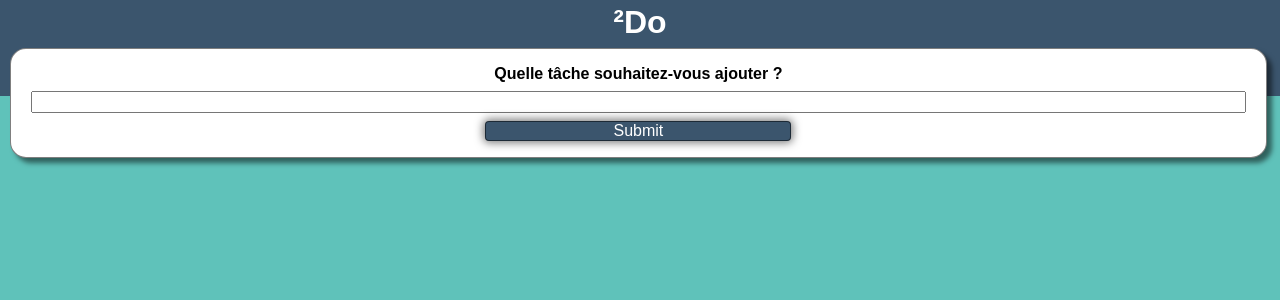
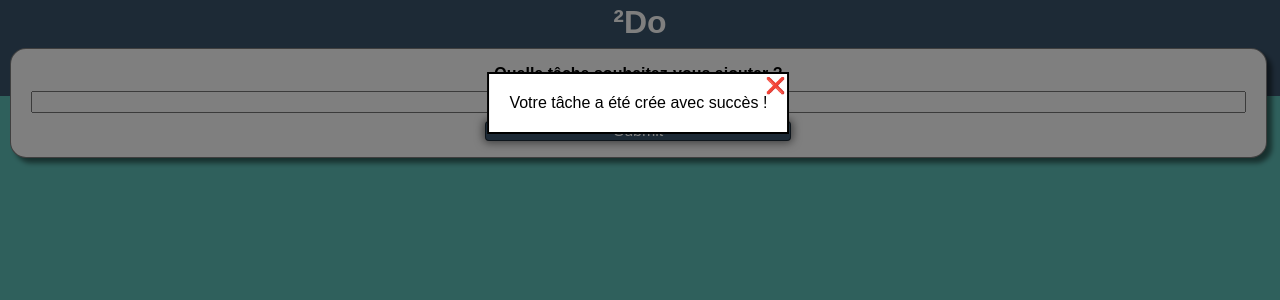
Before and after one commit to Lau-Hinnekint/ToDoList, a PHP site: page /todo.php?msg=Ok in a window 1280 px wide. Shown: the top 300 px of the page. Run offline with PHP 8.4, Linux system fonts and the light colour scheme; data that the repository does not hold is empty; some web fonts are replaced.

Commit message:
NOTIFICATION DONE

```diff
--- a/css/style.css
+++ b/css/style.css
@@ -57,6 +57,13 @@
 
 html {
     background-color: var(--secondary);
+}
+
+.text {
+    font-size: 1rem;
+    color: var(--black);
+    text-align: center;
+    margin: .5rem 0 0 0;
 }
 
 /* #################### HEADER #################### */
@@ -123,10 +130,67 @@ html {
     box-shadow: 0 0 8px 2px var(--black-trans);
 }
 
+/* #################### POPIN #################### */
+
+.popin_Success_Add {
+    position: absolute;
+    opacity: 1;
+    top: 50%;
+    left: 50%;
+    transform: translate(-50%, -50%);
+}
+
+.popin_Success_Add_box {
+    border: 2px solid black;
+    box-shadow: 0 0 1rem 255rem var(--black-trans);
+    width: 100%;
+    background-color: var(--white);
+    padding: 1rem;
+
+}
+
+.popin_Success_Add_text {
+    text-align:center;
+    font-size: 1rem;
+    margin: .25rem;
+}
+
+.popin_Fail_Add {
+    position: absolute;
+    opacity: 1;
+    top: 50%;
+    left: 50%;
+    transform: translate(-50%, -50%);
+}
+
+.popin_Fail_Add_box {
+    border: 2px solid black;
+    box-shadow: 0 0 1rem 255rem var(--black-trans);
+    width: 100%;
+    background-color: var(--white);
+    padding: 1rem;
+
+}
+
+.popin_Fail_Add_text {
+    text-align:center;
+    font-size: 1rem;
+    margin: .25rem;
+}
+
+.closePopInAdd {
+    position: absolute;
+    top: 0;
+    right: 0;
+    margin: .25rem;
+    font-size: 1rem;
+    cursor: pointer;
+}
+
 /* #################### LISTE DES TACHES #################### */
 
 .task {
-    margin: 5rem auto 0 auto;
+    margin: 6rem auto 0 auto;
 }
 
 .task_container {
--- a/js/script.js
+++ b/js/script.js
@@ -8,3 +8,19 @@
 // action.addEventListener('click', function () {
 //     nav.classList.toggle('open');
 // });
+
+const closePopInAdd = document.querySelector('.closePopInAdd');
+const popin_Success_Add  = document.querySelector('.popin_Success_Add');
+
+closePopInAdd.addEventListener('click', function() {
+    popin_Success_Add.style.opacity = '0';
+});
+
+
+
+const popin_Fail_Add  = document.querySelector('.popin_Fail_Add');
+
+
+closePopInAdd.addEventListener('click', function() {
+    popin_Fail_Add.style.opacity = '0';
+});
--- a/todo.php
+++ b/todo.php
@@ -9,15 +9,36 @@ require 'require/_bdd.php';
 
 <body>
 
-    <form action= "add.php" method="post" class="form_container">
-        <label for="add_description"><h2 class="form_title">Quelle tâche souhaitez-vous ajouter ?</h2></label>
+    <form action="add.php" method="post" class="form_container">
+        <label for="add_description">
+            <h2 class="form_title">Quelle tâche souhaitez-vous ajouter ?</h2>
+        </label>
         <div class="input_container">
             <input class="input_field" type="text" name="description" id="add_description">
             <input class="input_submit" type="submit" name="submit">
         </div>
         <?php
-            if (array_key_exists('msgAdd', $_GET)) {
-                echo '<p>'. $_GET['msg'] . '</p>';
+        if (array_key_exists('msg', $_GET)) {
+            $message = $_GET['msg'];
+            if ($message == "Ok") {
+                echo    '<section class="popin_Success_Add">
+                            <div class="popin_Success_Add_box">
+                                <article class="popin_Success_Add_content">
+                                    <p class="closePopInAdd">❌</p>
+                                    <p class="popin_Success_Add_text"> Votre tâche a été crée avec succès ! <p>
+                                </article>
+                            </div>
+                        </section>';
+            } else if ($message == "NotOk") {
+                echo "<section class='popin_Fail_Add'>
+                        <div class='popin_Fail_Add_box'>
+                            <article class='popin_Fail_Add_content'>
+                                <p class='closePopInAdd'>❌</p>
+                                <p class='popin_Fail_Add_text'> Une erreur est survenu, votre tâche n'a pas été crée ! <p>
+                            </article>
+                        </div>
+                    </section>";
+            }
         }
         ?>
     </form>
@@ -29,8 +50,7 @@ require 'require/_bdd.php';
                                 JOIN status s USING (ID_status)
                             ORDER BY task_creation_date DESC");
     $query->execute();
-    $result = $query->fetchAll() ;
-    // var_dump($result);
+    $result = $query->fetchAll();
 
 
 
@@ -40,8 +60,8 @@ foreach ($result as $task) {
         echo '<div class="task_container">';
         // echo '<p class ="task_ttl">' . $task['task_name'] . '</p>';
         echo '<li class="task_box"><input type="checkbox" id="checkBoxDelete"></li>';
-    echo '<li class="task_list">'. $task['task_description'] .'</li>';
-    echo '<li class="task_list"><button class="task_btn">'. $task['status_name'] .'</button></li>';
+        echo '<li class="task_list">' . $task['task_description'] . '</li>';
+        echo '<li class="task_list"><button class="task_btn">' . $task['status_name'] . '</button></li>';
         echo '</div>';
     }
 
@@ -49,7 +69,6 @@ echo '</ul>';
 
     ?>
 
-
 </body>
 
 <?php
```
Lines whose indentation alone changed are shown as unchanged.
